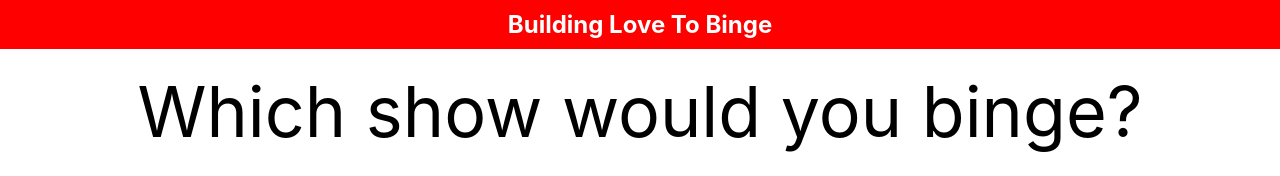
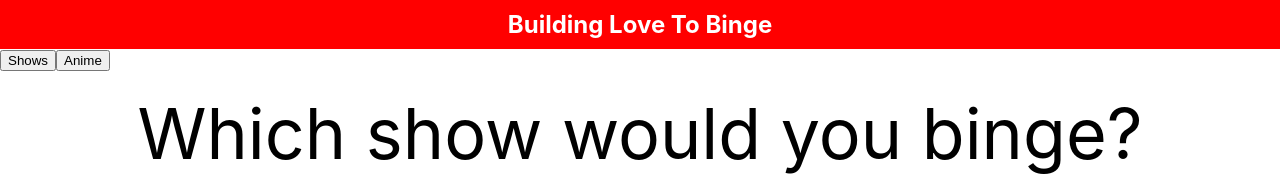
Before and after one commit to ArushKapoor/LoveToBinge, a React (Create React App) app: page / in a window 1280 px wide. Shown: the top 176 px of the page. Built offline with nearby package versions, Linux system fonts and the light colour scheme; no server answers; the database is empty.

Commit message:
added filters

```diff
--- a/src/App.js
+++ b/src/App.js
@@ -9,12 +9,13 @@ import Ranking from "./Ranking";
 
 function App() {
   // Calling in the data layer/ global variable
-  const [{}, dispatch] = useStateValue();
+  const [{ filter }, dispatch] = useStateValue();
 
   const [posts, setPosts] = useState([]);
 
   useEffect(() => {
-    db.collection("anime")
+    console.log("Filter in App.js ", filter);
+    db.collection(filter)
       .get()
       .then((querySnapshot) => {
         var entries = [];
@@ -33,7 +34,7 @@ function App() {
       .catch((error) => {
         console.log("Error getting documents: ", error);
       });
-  }, []);
+  }, [filter]);
 
   return (
     <div className="app">
--- a/src/CompareShows.js
+++ b/src/CompareShows.js
@@ -6,7 +6,7 @@ import { db } from "./firebase.js";
 
 function CompareShows() {
   // Calling in the data layer/ global variable
-  const [{ posts, skipShow }] = useStateValue();
+  const [{ posts, skipShow, filter }] = useStateValue();
 
   const [nextShow, setNextShow] = useState(false);
 
@@ -29,7 +29,7 @@ function CompareShows() {
       `FirstIndex: ${firstIndex} ${posts[firstIndex]}, SecondIndex: ${secondIndex} ${posts[secondIndex]}`
     );
 
-    db.collection("anime")
+    db.collection(filter)
       .doc(posts[firstIndex])
       .get()
       .then((doc) => {
@@ -45,7 +45,7 @@ function CompareShows() {
         console.log("Error getting document:", error);
       });
 
-    db.collection("anime")
+    db.collection(filter)
       .doc(posts[secondIndex])
       .get()
       .then((doc) => {
@@ -67,7 +67,7 @@ function CompareShows() {
 
     let ratingFirst, ratingSecond;
 
-    db.collection("anime")
+    db.collection(filter)
       .doc(firstShow?.name)
       .get()
       .then((doc) => {
@@ -76,7 +76,7 @@ function CompareShows() {
           // setFirstShow(doc.data());
           // console.log("This is data ", doc.data().rating);
           ratingFirst = doc.data().rating;
-          db.collection("anime")
+          db.collection(filter)
             .doc(secondShow?.name)
             .get()
             .then((doc) => {
@@ -125,7 +125,7 @@ function CompareShows() {
                   `newRatingFirst: ${newRatingFirst}, newRatingSecond: ${newRatingSecond}`
                 );
 
-                db.collection("anime")
+                db.collection(filter)
                   .doc(firstShow?.name)
                   .update({
                     rating: newRatingFirst,
@@ -137,7 +137,7 @@ function CompareShows() {
                     console.log("Caught error:", error);
                   });
 
-                db.collection("anime")
+                db.collection(filter)
                   .doc(secondShow?.name)
                   .update({
                     rating: newRatingSecond,
--- a/src/Header.css
+++ b/src/Header.css
@@ -1,10 +1,10 @@
-.header {
+.header__top {
   background-color: red;
   align-items: center;
   display: flex;
 }
 
-.header > h1 {
+.header__top > h1 {
   color: white;
   margin-left: auto;
   margin-right: auto;
--- a/src/Header.js
+++ b/src/Header.js
@@ -1,11 +1,27 @@
 import React from "react";
 import "./Header.css";
+import { useStateValue } from "./StateProvider";
 
 function Header() {
+  const [{}, dispatch] = useStateValue();
+
+  const setFilter = (filter) => {
+    dispatch({
+      type: "CHANGE_FILTER",
+      filter: filter,
+    });
+  };
+
   return (
-    <nav className="header">
-      <h1>Building Love To Binge</h1>
-    </nav>
+    <div className="header">
+      <nav className="header__top">
+        <h1>Building Love To Binge</h1>
+      </nav>
+      <div className="header__options">
+        <button onClick={() => setFilter("shows")}>Shows</button>
+        <button onClick={() => setFilter("anime")}>Anime</button>
+      </div>
+    </div>
   );
 }
 
--- a/src/Ranking.js
+++ b/src/Ranking.js
@@ -7,10 +7,10 @@ import RankShow from "./RankShow";
 function Ranking() {
   const [shows, setShows] = useState([]);
 
-  const [{ posts }] = useStateValue();
+  const [{ posts, filter }] = useStateValue();
 
   useEffect(() => {
-    db.collection("anime")
+    db.collection(filter)
       .get()
       .then((querySnapshot) => {
         var entries = [];
@@ -27,7 +27,7 @@ function Ranking() {
       .catch((error) => {
         console.log("Error getting documents: ", error);
       });
-  }, []);
+  }, [filter]);
 
   return (
     <div className="ranking">
--- a/src/reducer.js
+++ b/src/reducer.js
@@ -2,6 +2,7 @@
 export const initialState = {
   posts: [],
   skipShow: false,
+  filter: "shows",
 };
 
 // This is where we create the reducer which has state and actions which
@@ -25,6 +26,13 @@ const reducer = (state, action) => {
         skipShow: action.skipShow,
       };
 
+    case "CHANGE_FILTER":
+      console.log("Filter ", action.filter);
+      return {
+        ...state,
+        filter: action.filter,
+      };
+
     default:
       return state;
   }
```
